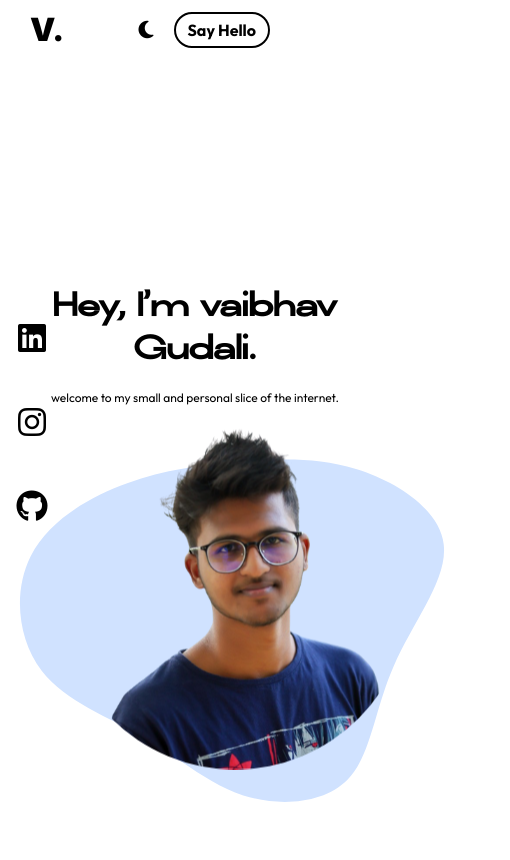
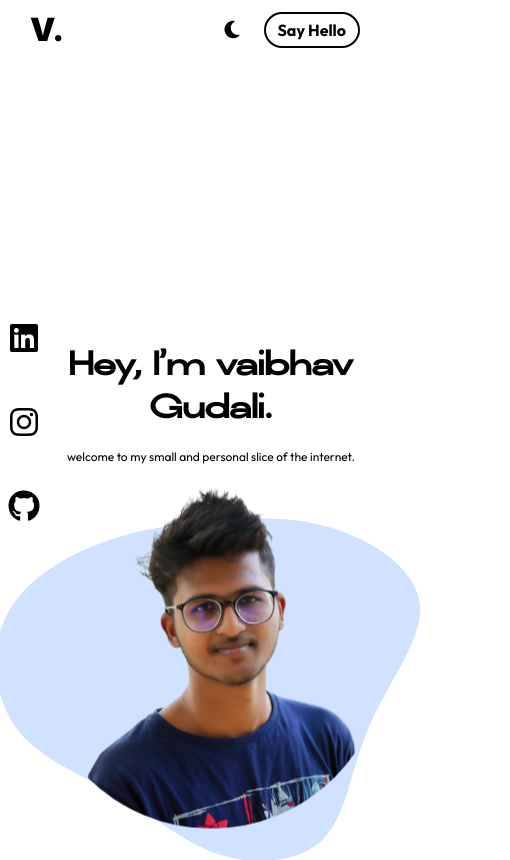
Before and after one commit to AnwarSadhik/Vybs-portfolio, a plain HTML site: page index.html in a window 390 px wide. Shown: the top 860 px of the page, 510 px wide, since content can reach past the window. Drawn offline with Linux system fonts and the light colour scheme.

Commit message:
Almost responsive

```diff
--- a/style.css
+++ b/style.css
@@ -5,6 +5,7 @@
 body {
     font-family: "Inter";
     transition: 0.5s all ease-out;
+    overflow-x: hidden;
 }
 @font-face {
     font-family: "Konstant";
@@ -13,11 +14,11 @@ body {
 
 .navbar {
     padding: 10px 0;
-    position: fixed;
+    position: sticky;
     top: 0;
     left: 0;
     right: 0;
-    z-index: 10;
+    z-index: 1;
 }
 .logo {
     font-size: 2rem;
@@ -181,34 +182,37 @@ svg {
 
 @media (max-width: 800px) {
     html,body {
-        /* width: 100%; */
+        width: 100%;
+        /* margin: 0 auto; */
+        text-align: center;
         overflow-x: hidden;
-        margin: 0 auto;
-        text-align: center;
+        max-width: 100%;
     }
     .navbar {
         width: 100%;
     }
     .nav-container {
-        max-width: none;
         display: flex;
-        justify-content: space-between;
-        align-items: center;
     }
     .nav-links{
-       gap: 20px;
-       position: absolute;
-       right: 7.5rem;
+       gap: 24px;
     }
 
     .hero-txt {
         font-size: 30px;
+        padding: 0 1rem;
     }
     p {
         font-size: 12px;
     }
     .socials-link {
-        left: 2rem;
+        left: 1.5rem;
+    }
+    .hero-container {
+        /* width: 100%; */
+        overflow-x: hidden;
+        /* margin: 0 a; */
+        margin-left: 2rem;
     }
 
     #services {
@@ -230,10 +234,10 @@ svg {
         /* margin-top: 2rem; */
         bottom: 1rem;
     }
-    img {
+    /* img {
         margin-left: 5rem;
     }
     svg {
         margin-left: 5rem;
-    }
+    } */
 }
```
